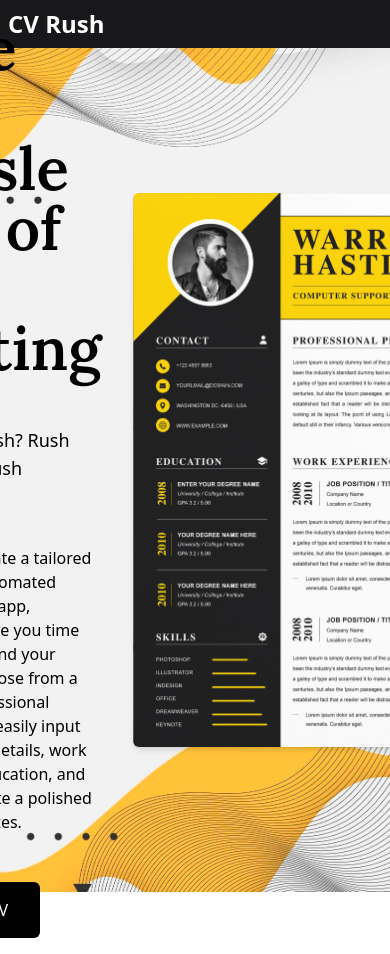
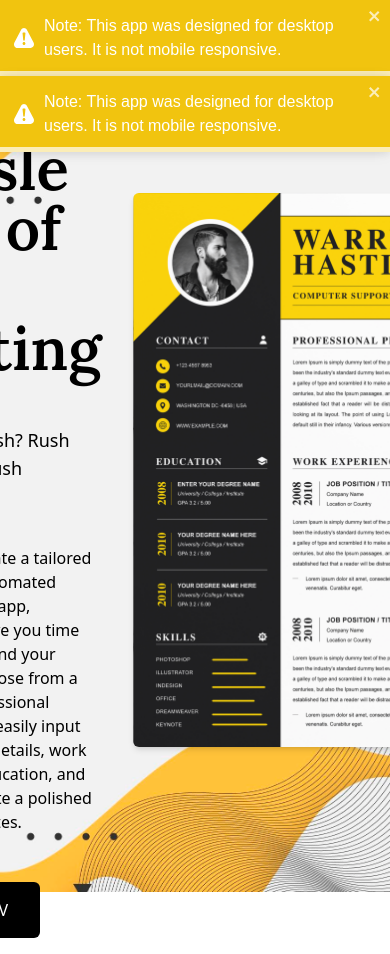
Before and after one commit to Khandakar227/cv-rush, a React (Vite) app: page / in a window 390 px wide. Shown: the top 954 px of the page. Built offline with nearby package versions, Linux system fonts and the light colour scheme; a web font is replaced by a local one.

Commit message:
Notification system

```diff
--- a/src/App.tsx
+++ b/src/App.tsx
@@ -4,23 +4,43 @@ import {
 } from "react-router-dom";
 import Home from './pages/home';
 import CVgenerator from "./pages/cv-generator";
+import { toast, ToastContainer } from 'react-toastify';
+import 'react-toastify/dist/ReactToastify.css';
+import { useEffect } from "react";
 
 const router = createBrowserRouter([
   {
     path: "/",
-    element: <Home/>,
+    element: <Home />,
   },
   {
     path: "/cvgenerator",
-    element: <CVgenerator/>,
+    element: <CVgenerator />,
   },
 ]);
 
 function App() {
+  useEffect(() => {
+    const userAgent = navigator.userAgent.toLowerCase();
+    const Android = userAgent.indexOf("android") > -1;
 
+    if (Android || window.innerWidth <= 600) {
+      toast.warn('Note: This app was designed for desktop users. It is not mobile responsive.');
+    }
+  }, [])
   return (
     <>
-    <RouterProvider router={router} />
+      <RouterProvider router={router} />
+      <ToastContainer
+        position="top-center"
+        newestOnTop={false}
+        closeOnClick
+        rtl={false}
+        pauseOnFocusLoss
+        limit={3}
+        draggable
+        theme="colored"
+      />
     </>
   )
 }
```
Also changed, not shown: package.json (+6 -5 lines), 1 other file (tests, documents, lock files or other folders).
